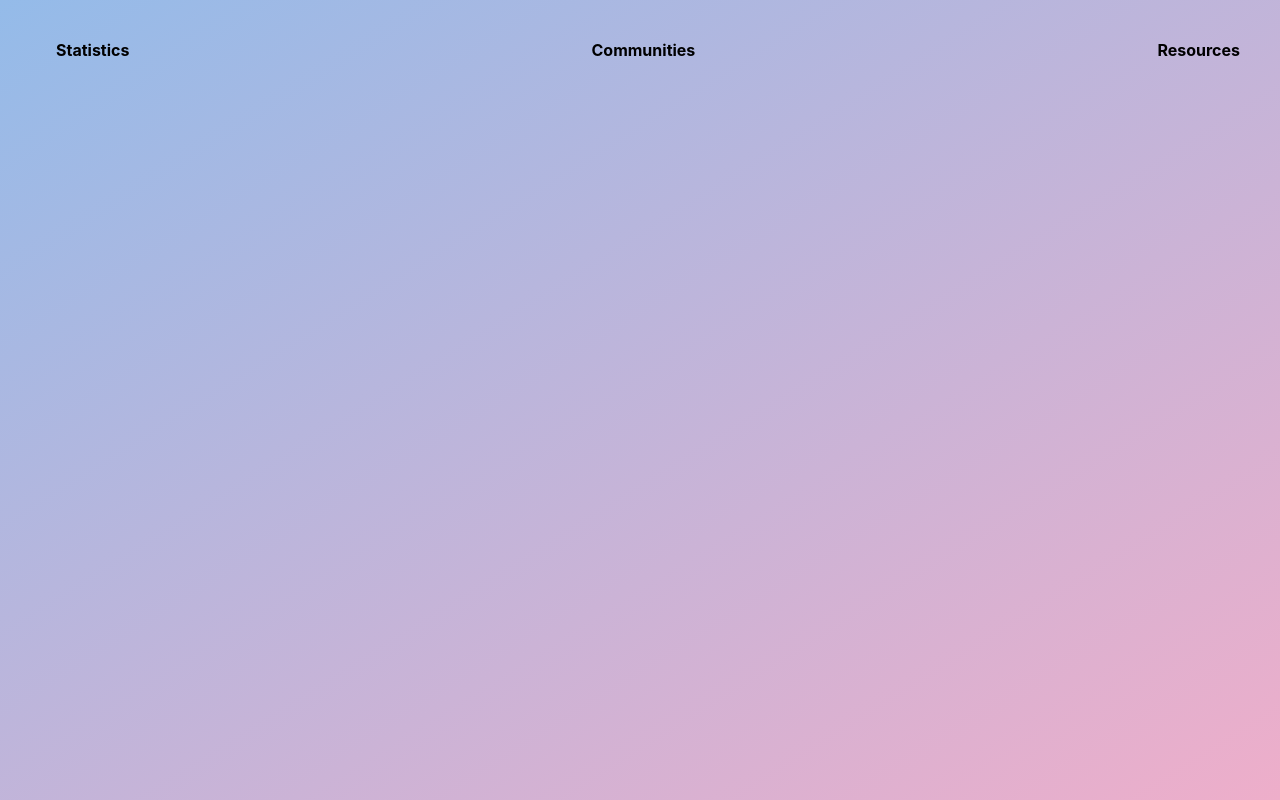
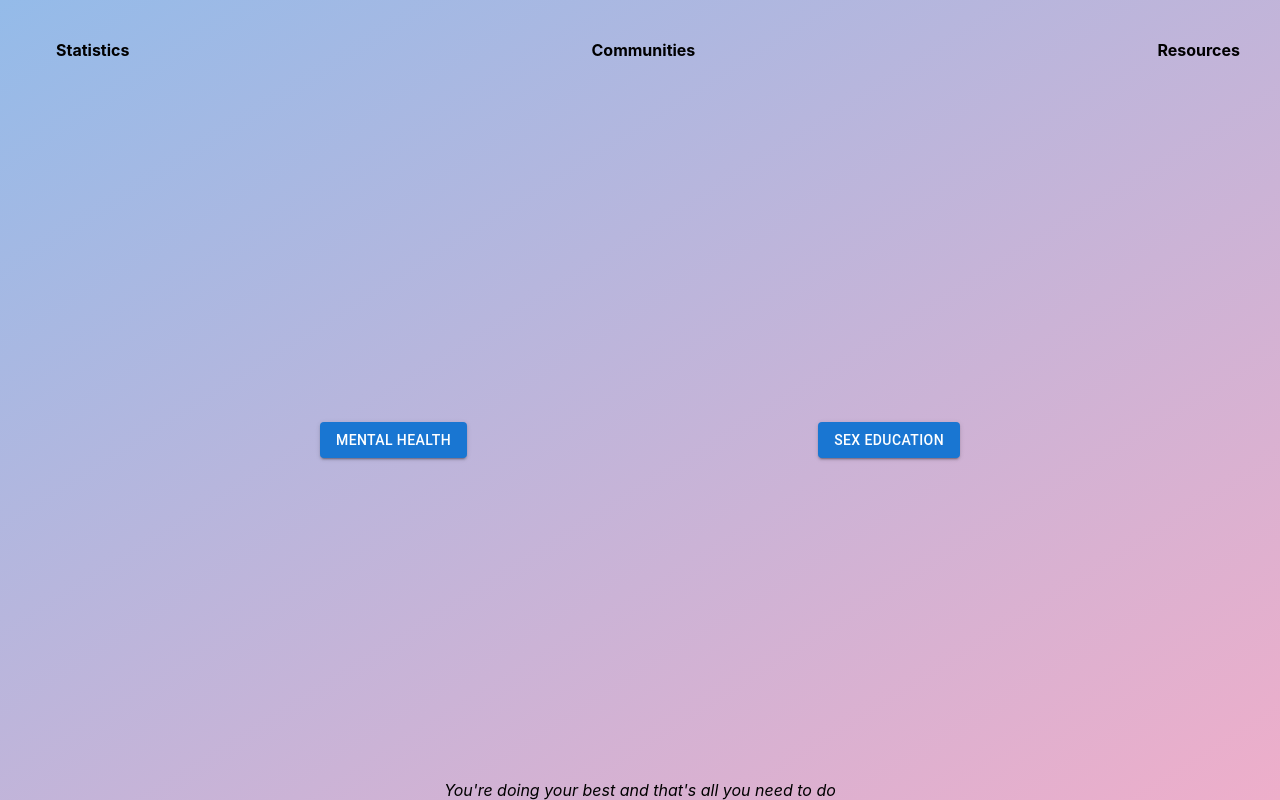
Before and after one commit to minhdos/438-final-project, a React (Create React App) app: page / in a window 1280 px wide. Built offline with nearby package versions, Linux system fonts and the light colour scheme.

Commit message:
added buttons

```diff
--- a/package.json
+++ b/package.json
@@ -3,6 +3,9 @@
   "version": "0.1.0",
   "private": true,
   "dependencies": {
+    "@emotion/react": "^11.8.1",
+    "@emotion/styled": "^11.8.1",
+    "@mui/material": "^5.4.3",
     "@testing-library/jest-dom": "^5.16.2",
     "@testing-library/react": "^12.1.2",
     "@testing-library/user-event": "^13.5.0",
--- a/src/App.css
+++ b/src/App.css
@@ -42,3 +42,15 @@
   padding: 2.5rem;
   margin-left: 1rem;
 }
+
+.footer {
+  text-align: center;
+  font-style: italic;
+}
+
+.community {
+  display: flex;
+  justify-content: space-between;
+  padding: 20rem;
+
+}
--- a/src/App.js
+++ b/src/App.js
@@ -1,5 +1,9 @@
 import logo from './logo.svg';
 import './App.css';
+import * as React from 'react';
+import ReactDOM from 'react-dom';
+import Button from '@mui/material/Button';
+
 
 function App() {
   return (
@@ -13,6 +17,16 @@ function App() {
       <div className='name'>
       </div>
     </header>
+
+    <div className='community'>
+      <Button variant="contained">Mental Health</Button>
+      <Button variant="contained">Sex Education</Button>
+    </div>
+
+
+    <footer className='footer'>
+      <span className='quote'>You're doing your best and that's all you need to do</span>
+    </footer>
     </div>
   );
 }
```
Also changed, not shown: 1 other file (tests, documents, lock files or other folders).
